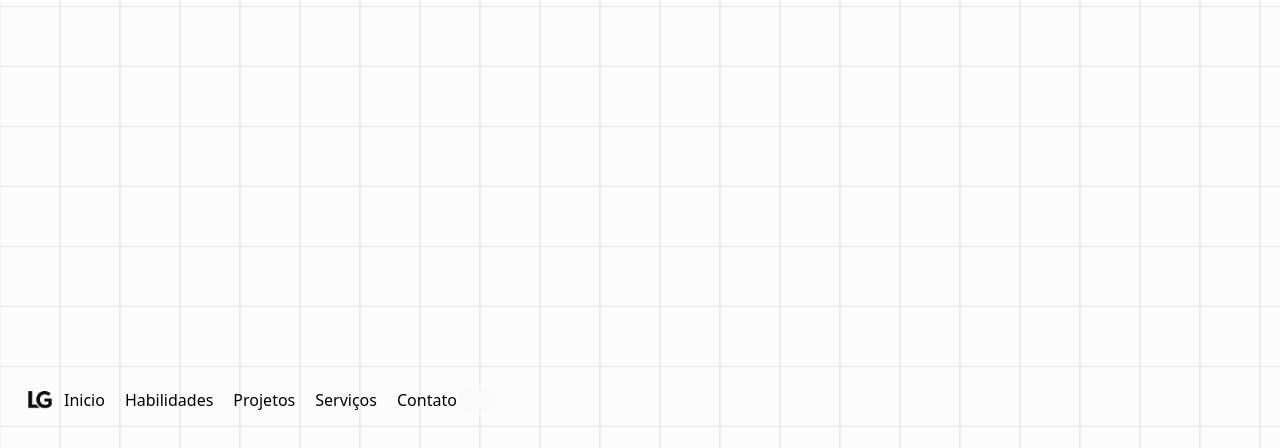
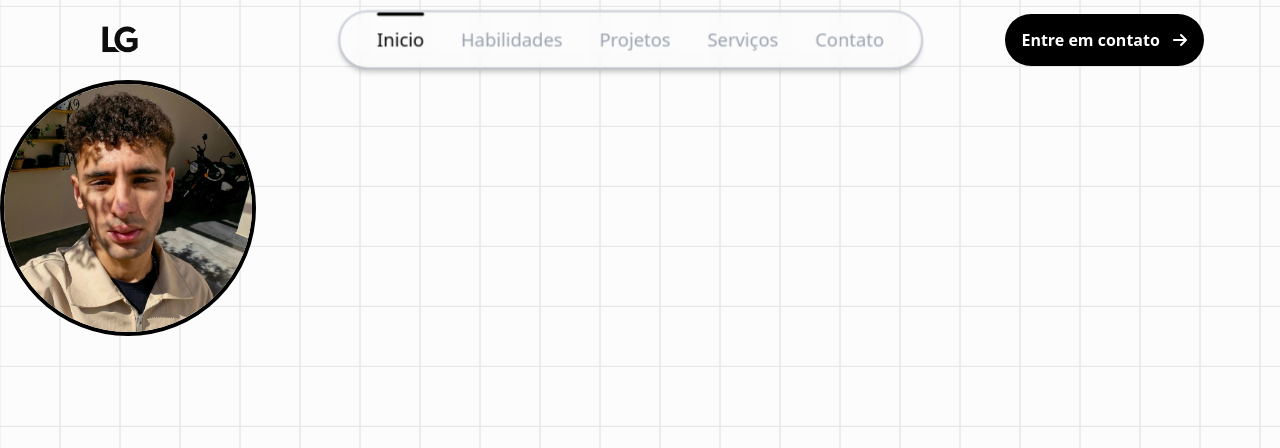
Before and after one commit to LucasESGomes/lucasgomes-portifolio, a React (Vite) app: page / in a window 1280 px wide. Shown: the top 448 px of the page. Built offline with nearby package versions, Linux system fonts and the light colour scheme.

Commit message:
Hero Section added

```diff
--- a/src/App.jsx
+++ b/src/App.jsx
@@ -1,6 +1,7 @@
 //Components
 import Background from "./components/layout/Background.jsx";
 import Header from "./components/layout/Header.jsx";
+import HeroSection from "./components/sections/HeroSection.jsx"
 
 function App() {
 
@@ -8,6 +9,7 @@ function App() {
     <>
       <Background />
       <Header />
+      <HeroSection />
     </>
   );
 }
--- a/src/components/layout/Background.jsx
+++ b/src/components/layout/Background.jsx
@@ -136,7 +136,7 @@ const Background = () => {
             direction='down' // up, down, left, right, diagonal
             squareColor='#e7e7e7'
             backgroundColor='#fcfcfc'
-            hoverFillColor='#222'
+            hoverFillColor='#fcfcfc'
         />
     )
 }
--- a/src/components/layout/Header.jsx
+++ b/src/components/layout/Header.jsx
@@ -1,40 +1,87 @@
+import { useState, useRef, useEffect } from "react";
+
+//Icons
+import { FaArrowRight } from "react-icons/fa6";
+
 //Components
 import Logo from "../ui/Logo.jsx";
-
+import Button from "../ui/Button.jsx";
 
 const Header = () => {
   const nav = ["Inicio", "Habilidades", "Projetos", "Serviços", "Contato"];
 
+  const [activeItem, setActiveItem] = useState("Inicio");
+  const [underlineStyle, setUnderlineStyle] = useState({ left: 0, width: 0 });
+  const navRefs = useRef({});
+
+  useEffect(() => {
+    updateUnderline(activeItem);
+  }, [activeItem]);
+
+  const updateUnderline = (item) => {
+    const element = navRefs.current[item];
+    if (element) {
+      setUnderlineStyle({
+        left: element.offsetLeft,
+        width: element.offsetWidth,
+      });
+    }
+  };
+
+  const handleClick = (item) => {
+    setActiveItem(item);
+    // Aqui você pode adicionar a função scrollTo se necessário
+    // scrollTo(item.toLowerCase());
+  };
+
   return (
     <>
-            <header className="flex w-full bg-transparent items-center h-16 justify-betweem p-4 text-black sticky top-0 z-10">
+      <header className="flex w-full bg-transparent items-center h-20 justify-around p-4 text-black sticky top-0 z-10">
         {/* Nav Mobile */}
 
         <Logo />
 
-                {/* Nav Desktop */}
-                <nav className="md:flex hidden">
-                    <ul className="flex gap-5">
+        <nav className="md:flex hidden backdrop-blur-sm rounded-full border-2 scale-115 border-gray-300 shadow-md">
+          <ul className="relative flex gap-8 rounded-full px-8 py-3 shadow-md">
+            {/* Barrinha animada no topo */}
+            <span
+              className="absolute top-0 h-[3px] bg-black rounded-full transition-all duration-500 ease-out"
+              style={{
+                left: `${underlineStyle.left}px`,
+                width: `${underlineStyle.width}px`,
+              }}
+            />
+
             {nav.map((item) => (
               <li
-                                className="hover:scale-105 transition-all ease-in cursor-pointer duration-300"
                 key={item}
-                                onClick={() => scrollTo(item.toLowerCase())}
+                ref={(el) => (navRefs.current[item] = el)}
+                className="relative cursor-pointer transition-all duration-300"
+                onClick={() => handleClick(item)}
+              >
+                <span
+                  className={`transition-colors duration-300 ${
+                    activeItem === item
+                      ? "text-black font-medium"
+                      : "text-gray-400"
+                  } hover:text-gray-600`}
                 >
                   {item}
+                </span>
               </li>
             ))}
           </ul>
         </nav>
 
         <div className="md:flex hidden">
-                    <button></button>
+          <Button type="default">
+            Entre em contato
+            <FaArrowRight />
+          </Button>
         </div>
-
-
       </header>
     </>
-    )
-}
+  );
+};
 
 export default Header;
--- /dev/null
+++ b/src/components/sections/HeroSection.jsx
@@ -0,0 +1,9 @@
+import Photo from "../ui/Photo.jsx"
+
+const HeroSection =  () => {
+    return(
+        <Photo height="64"/>
+    );
+}
+
+export default HeroSection;
--- a/src/components/ui/Button.jsx
+++ b/src/components/ui/Button.jsx
@@ -1,21 +1,38 @@
-const Button = ({ children, onClick, type = "default", }) => {
-    if (type === "default") {
+const Button = ({ children, onClick, type = "default" }) => {
+  if (type === "animated") {
     return (
       <button
         onClick={onClick}
-                className="px-4 py-2 w-full h-full rounded-xl font-semibold text-white
+        className="px-4 py-2 w-60 h-10 rounded-xl font-semibold text-white
                 transition bg-black active:scale-100"
       >
-
+        {children}
       </button>
     );
   }
 
+  if (type === "service") {
     return (
-        <>
-
-        </>
+      <button
+        onClick={onClick}
+        className="px-4 py-2 w-50 h-10 rounded-full font-semibold text-white
+                transition bg-black active:scale-100"
+      >
+        {children}
+      </button>
     );
   }
 
+  //Default button
+  return (
+      <button
+        onClick={onClick}
+        className="inline-flex text-center items-center gap-3 px-4 py-6.5 h-10 w-full rounded-full font-semibold text-white
+                transition-all bg-black active:scale-100 hover:scale-x-105 focus:border-stone-50"
+      >
+        {children}
+      </button>
+  );
+};
+
 export default Button;
--- a/src/components/ui/Logo.jsx
+++ b/src/components/ui/Logo.jsx
@@ -2,8 +2,8 @@ import { NavLink } from "react-router-dom";
 
 const Logo = () => {
     return(
-        <a href="/" className="hover-scale-105 transition-all duration-300">
-            <img src="/public/img/logo-preta-transparente.png" alt="Lucas Gomes logo" className={"h-12"} />
+        <a href="/" className="hover-scale-105 transition-all duration-300 w-45 pl-2">
+            <img src="/public/img/logo-preta-transparente.png" alt="Lucas Gomes logo" className={"h-18"} />
         </a>
     );
 }
--- /dev/null
+++ b/src/components/ui/Photo.jsx
@@ -0,0 +1,21 @@
+const Photo = ({ height = "8" }) => {
+  const Dimension = {
+    8: "h-8",
+    16: "h-16",
+    24: "h-24",
+    32: "h-32",
+    64: "h-64",
+  };
+
+  return (
+    <img
+      className={`${
+        Dimension[height] || "h-8"
+      } aspect-square rounded-full object-cover object-center overflow-hidden border-[#000000] border-4`}
+      src="../../public/img/Gomes.webp"
+      alt="Minha foto"
+    />
+  );
+};
+
+export default Photo;
--- a/src/index.css
+++ b/src/index.css
@@ -1,70 +1,2 @@
+@import url('https://fonts.googleapis.com/css2?family=Inter:ital,opsz,wght@0,14..32,100..900;1,14..32,100..900&display=swap');
 @import "tailwindcss";
-
-:root {
-  font-family: system-ui, Avenir, Helvetica, Arial, sans-serif;
-  line-height: 1.5;
-  font-weight: 400;
-
-  color-scheme: light dark;
-  color: rgba(255, 255, 255, 0.87);
-  background-color: #242424;
-
-  font-synthesis: none;
-  text-rendering: optimizeLegibility;
-  -webkit-font-smoothing: antialiased;
-  -moz-osx-font-smoothing: grayscale;
-}
-
-a {
-  font-weight: 500;
-  color: #646cff;
-  text-decoration: inherit;
-}
-a:hover {
-  color: #535bf2;
-}
-
-body {
-  margin: 0;
-  display: flex;
-  place-items: center;
-  min-width: 320px;
-  min-height: 100vh;
-}
-
-h1 {
-  font-size: 3.2em;
-  line-height: 1.1;
-}
-
-button {
-  border-radius: 8px;
-  border: 1px solid transparent;
-  padding: 0.6em 1.2em;
-  font-size: 1em;
-  font-weight: 500;
-  font-family: inherit;
-  background-color: #1a1a1a;
-  cursor: pointer;
-  transition: border-color 0.25s;
-}
-button:hover {
-  border-color: #646cff;
-}
-button:focus,
-button:focus-visible {
-  outline: 4px auto -webkit-focus-ring-color;
-}
-
-@media (prefers-color-scheme: light) {
-  :root {
-    color: #213547;
-    background-color: #ffffff;
-  }
-  a:hover {
-    color: #747bff;
-  }
-  button {
-    background-color: #f9f9f9;
-  }
-}
```
Also changed, not shown: public/img/Gomes.webp (added), src/components/layout/Main.jsx (added). Lines whose indentation alone changed are shown as unchanged.
